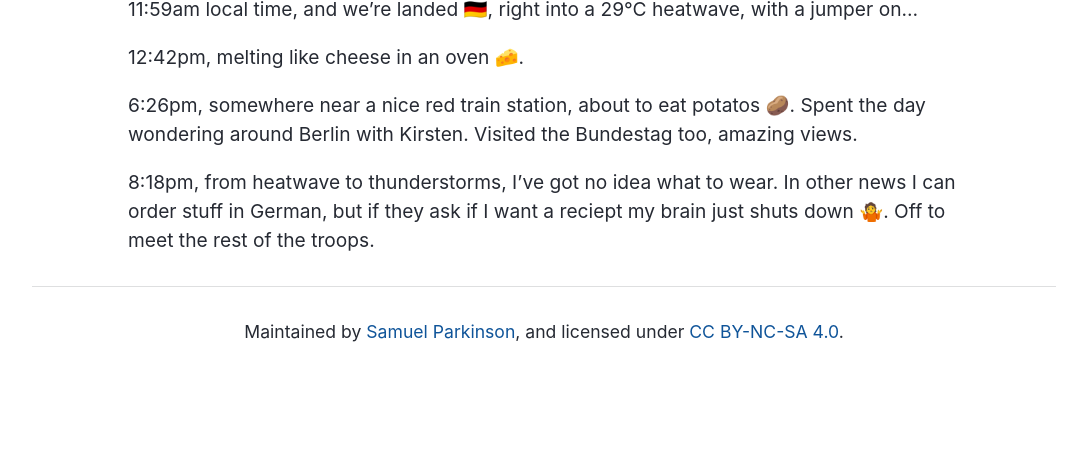
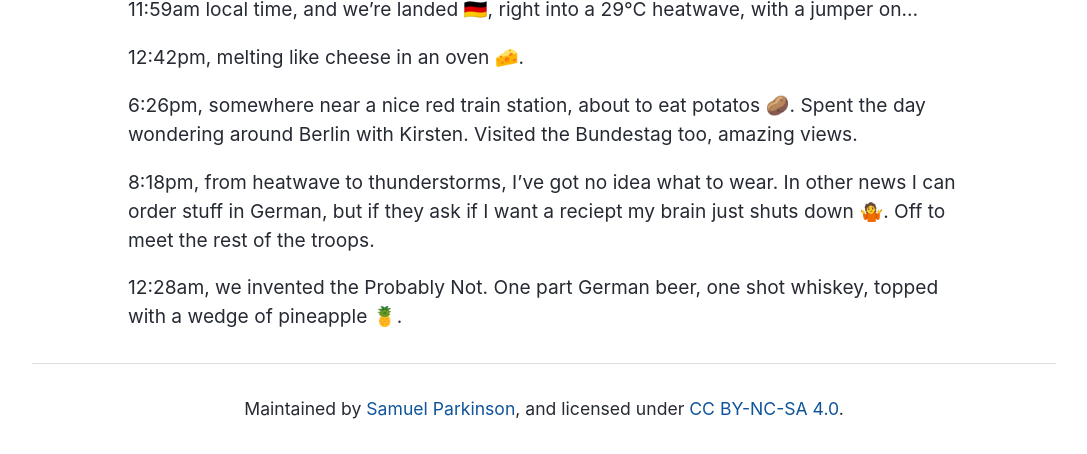
Before and after one commit to sjparkinson/uncomplicated.systems, a Jekyll site: the page built from _posts/2018-06-01-jsconf-eu.md, in a window 1280 px wide and 900 px high, scrolled down 988 px, cut to the strip 446-900 px from the top of the window. Shown: the whole strip, without its empty margins (96-1183 px from the left). Built offline with Jekyll 4.4.1, drawn with Linux system fonts in a browser that asks for light colours; before the commit the page ends 1812 px from its top, so only the background shows below that.

Commit message:
Update 2018-06-01-jsconf-eu.md

```diff
--- a/_posts/2018-06-01-jsconf-eu.md
+++ b/_posts/2018-06-01-jsconf-eu.md
@@ -25,3 +25,5 @@ I'm off to JSConf EU this weekend, updates to follow.
 6:26pm, somewhere near a nice red train station, about to eat potatos 🥔. Spent the day wondering around Berlin with Kirsten. Visited the Bundestag too, amazing views.
 
 8:18pm, from heatwave to thunderstorms, I've got no idea what to wear. In other news I can order stuff in German, but if they ask if I want a reciept my brain just shuts down 🤷. Off to meet the rest of the troops.
+
+12:28am, we invented the Probably Not. One part German beer, one shot whiskey, topped with a wedge of pineapple 🍍.
```
